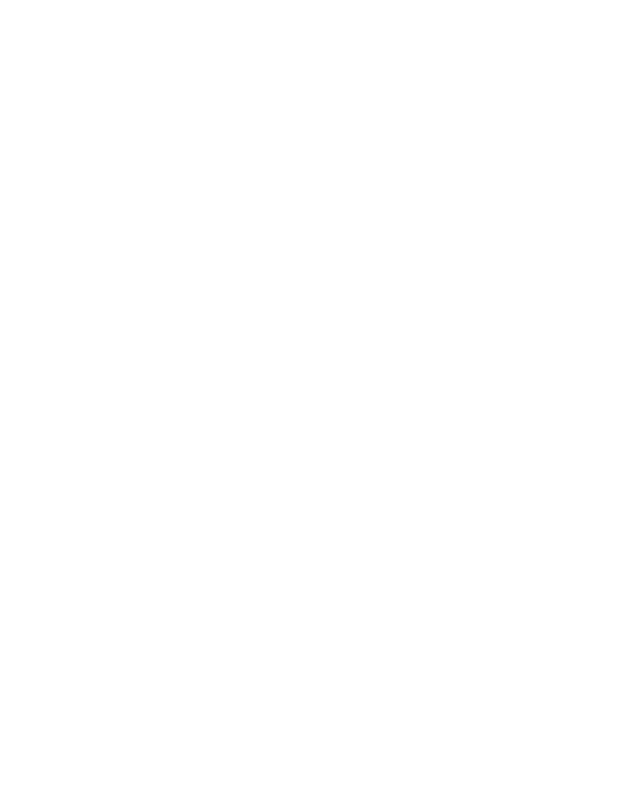
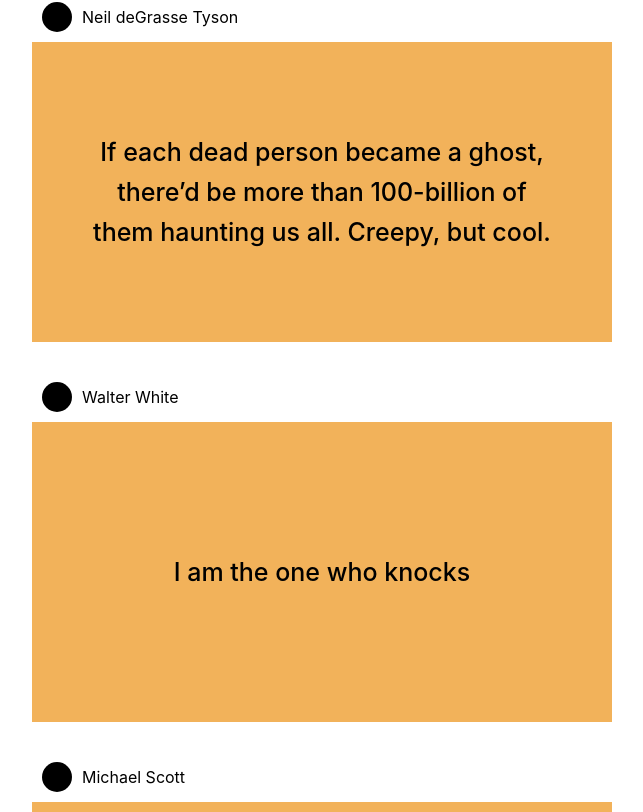
Before and after one commit to codegem-insta/react_scroll, a React (Create React App) app: page / in a window 1280 px wide. Shown: the part 1528-2340 px from the top of the page, without its empty margins (318-961 px from the left). Before the commit the page ends 1140 px from the top, so only its background shows below. Built offline with nearby package versions, Linux system fonts and the light colour scheme.

Commit message:
Refactored height calculations

```diff
--- a/src/components/ProgressBar/ProgressBar.jsx
+++ b/src/components/ProgressBar/ProgressBar.jsx
@@ -1,4 +1,4 @@
-import react, { useEffect, useState } from 'react';
+import { useEffect, useState } from 'react';
 import style from './ProgressBar.module.css';
 
 
@@ -6,18 +6,22 @@ function useScroll() {
     const [percentageScrolled, setPercentageScrolled] = useState(0);
 
     const calculateScrollDistance = () => {
-        const scrollTop = window.pageYOffset;
-        const windowHeight = window.innerHeight;
-        const docHeight = getDocHeight();
+        const scrollOffset = window.pageYOffset;
 
-        const totalDocScrollLength = docHeight - windowHeight;
-        const scrollPostion = Math.floor(scrollTop / totalDocScrollLength * 100)
+        const scrollPostion = Math.floor(scrollOffset / totalPageHeight() * 100)
         console.log(scrollPostion);
 
         setPercentageScrolled(scrollPostion);
     };
 
-    const getDocHeight = () => {
+    const totalPageHeight = () => {
+        const windowHeight = window.innerHeight;
+        const docHeight = documentHeight();
+
+        return docHeight - windowHeight;
+    };
+
+    const documentHeight = () => {
         return Math.max(
             document.body.scrollHeight, document.documentElement.scrollHeight,
             document.body.offsetHeight, document.documentElement.offsetHeight,
--- a/src/components/UserPosts/UserPosts.jsx
+++ b/src/components/UserPosts/UserPosts.jsx
@@ -6,6 +6,12 @@ function allPosts() {
         { id: 0, name: "Michael Scott", content: "\"You miss 100% of the shots you\n don't take – Wayne Gretzky\"" },
         { id: 1, name: "Neil deGrasse Tyson", content: "If each dead person became a ghost,\n there’d be more than 100-billion of\nthem haunting us all. Creepy, but cool." },
         { id: 2, name: "Walter White", content: "I am the one who knocks" },
+        { id: 3, name: "Michael Scott", content: "\"You miss 100% of the shots you\n don't take – Wayne Gretzky\"" },
+        { id: 4, name: "Neil deGrasse Tyson", content: "If each dead person became a ghost,\n there’d be more than 100-billion of\nthem haunting us all. Creepy, but cool." },
+        { id: 5, name: "Walter White", content: "I am the one who knocks" },
+        { id: 6, name: "Michael Scott", content: "\"You miss 100% of the shots you\n don't take – Wayne Gretzky\"" },
+        { id: 7, name: "Neil deGrasse Tyson", content: "If each dead person became a ghost,\n there’d be more than 100-billion of\nthem haunting us all. Creepy, but cool." },
+        { id: 8, name: "Walter White", content: "I am the one who knocks" },
     ];
 }
 
```
